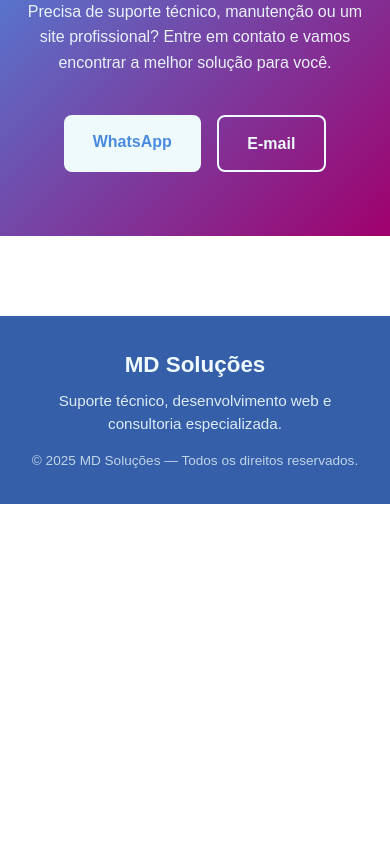
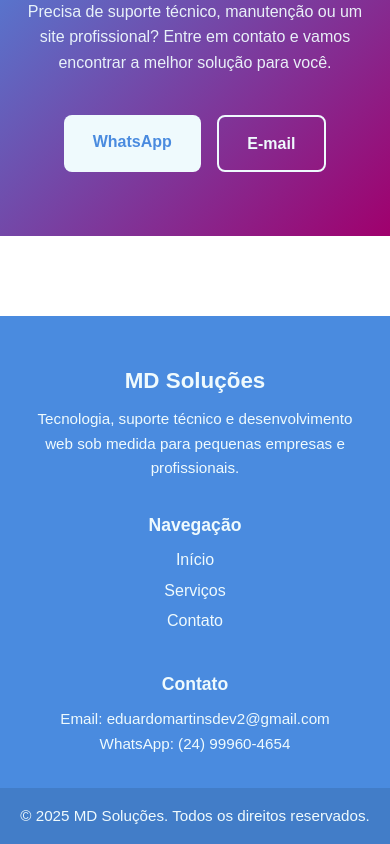
Before and after one commit to eduardomartins2/md-solucoes, a React (Vite) app: page / in a window 390 px wide. Shown: the part 1574-2418 px from the top of the page. Before the commit the page ends 2078 px from the top, so only its background shows below. Built offline with nearby package versions, Linux system fonts and the light colour scheme.

Commit message:
feat: add complete responsive footer with subtle animation

```diff
--- a/src/components/Footer/Footer.css
+++ b/src/components/Footer/Footer.css
@@ -1,28 +1,59 @@
 .footer {
-  padding: 2rem 1.5rem;
-  background-color: #355fa8; /* azul-royal mais escuro */
+  background-color: #4A8BDF; /* azul royal */
   color: #EFFAFD;
+  padding-top: 3rem;
+}
+
+.footer-container {
+  max-width: 1200px;
+  margin: 0 auto;
+  padding: 0 1.5rem 2rem;
+
+  display: grid;
+  grid-template-columns: 1fr;
+  gap: 2rem;
   text-align: center;
 }
 
-.footer-container {
-  max-width: 1000px;
-  margin: 0 auto;
+.footer h3 {
+  font-size: 1.4rem;
+  margin-bottom: 0.6rem;
 }
 
-.footer-logo {
-  font-size: 1.4rem;
-  font-weight: 700;
-  margin-bottom: 0.5rem;
+.footer h4 {
+  font-size: 1.1rem;
+  margin-bottom: 0.6rem;
 }
 
-.footer-text {
+.footer p {
   font-size: 0.95rem;
-  margin-bottom: 1rem;
-  opacity: 0.9;
+  line-height: 1.6;
+  color: #EFFAFD;
 }
 
-.footer-copy {
+.footer-links a {
+  display: block;
+  color: #EFFAFD;
+  text-decoration: none;
+  margin-bottom: 0.4rem;
+  transition: color 0.2s ease;
+}
+
+.footer-links a:hover {
+  color: #A0006D; /* berinjela */
+}
+
+.footer-bottom {
+  background-color: rgba(0, 0, 0, 0.1);
+  padding: 1rem;
+  text-align: center;
   font-size: 0.85rem;
-  opacity: 0.75;
 }
+
+/* Desktop */
+@media (min-width: 768px) {
+  .footer-container {
+    grid-template-columns: repeat(3, 1fr);
+    text-align: left;
+  }
+}
--- a/src/components/Footer/Footer.jsx
+++ b/src/components/Footer/Footer.jsx
@@ -1,19 +1,41 @@
 import "./Footer.css";
+import { motion } from "framer-motion";
 
 export default function Footer() {
   return (
-    <footer className="footer">
+    <motion.footer
+      className="footer"
+      initial={{ opacity: 0, y: 30 }}
+      whileInView={{ opacity: 1, y: 0 }}
+      viewport={{ once: true }}
+      transition={{ duration: 0.6, ease: "easeOut" }}
+    >
       <div className="footer-container">
-        <h3 className="footer-logo">MD Soluções</h3>
+        <div className="footer-brand">
+          <h3>MD Soluções</h3>
+          <p>
+            Tecnologia, suporte técnico e desenvolvimento web sob medida para
+            pequenas empresas e profissionais.
+          </p>
+        </div>
 
-        <p className="footer-text">
-          Suporte técnico, desenvolvimento web e consultoria especializada.
-        </p>
+        <div className="footer-links">
+          <h4>Navegação</h4>
+          <a href="#hero">Início</a>
+          <a href="#services">Serviços</a>
+          <a href="#contact">Contato</a>
+        </div>
 
-        <p className="footer-copy">
-          © {new Date().getFullYear()} MD Soluções — Todos os direitos reservados.
-        </p>
+        <div className="footer-contact">
+          <h4>Contato</h4>
+          <p>Email: eduardomartinsdev2@gmail.com</p>
+          <p>WhatsApp: (24) 99960-4654</p>
+        </div>
       </div>
-    </footer>
+
+      <div className="footer-bottom">
+        <p>© {new Date().getFullYear()} MD Soluções. Todos os direitos reservados.</p>
+      </div>
+    </motion.footer>
   );
 }
```
